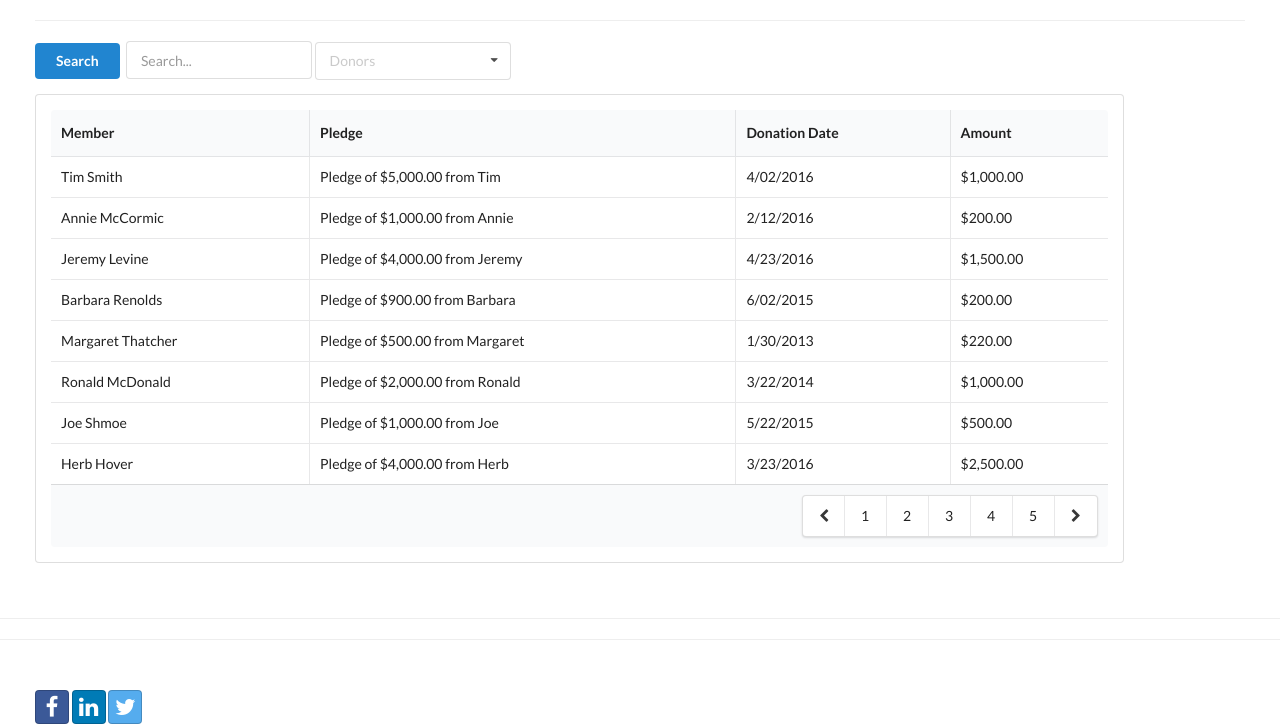
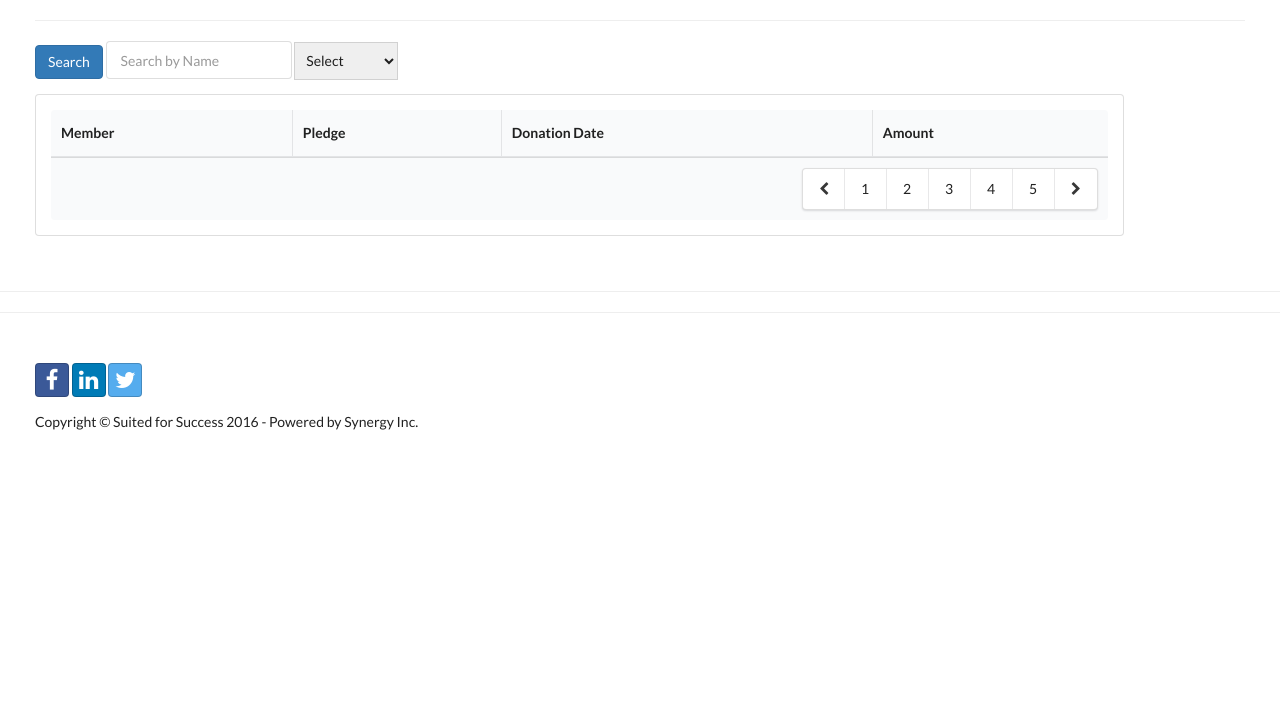
Before and after one commit to hickad/CapstonePrototype, a PHP site: page /datalookup.php in a window 1280 px wide. Shown: the part 112-836 px from the top of the page. After the commit the page ends 542 px from the top, so only its background shows below. Run offline with PHP 8.4, Linux system fonts and the light colour scheme; lists and menus that the app fills with data are empty.

Commit message:
finished Data lookup
Finished the data lookup page.  Added customer and donor search options.

```diff
--- a/customers.php
+++ b/customers.php
@@ -286,7 +286,7 @@
          row += "<button id='uxEditBtn'class='btn btn-secondary' role='button' onclick='javascript:removeRow("+id+");'>Delete</button>"
          row += "</th>"
          row += "<td>"+ name +"</td>"
-         row += "<td>"+ address +"</td>"
+         row += "<td><div style='wordwrap:break-word;width:180px'>"+ address +"</div></td>"
          row += "<td>"+ email +"</td>"
          row += "<td>"+ phone +"</td></tr>";
 
--- a/datalookup.php
+++ b/datalookup.php
@@ -10,7 +10,11 @@
     <meta name="author" content="">
 
     <title>Data Lookup</title>
+    <!-- jQuery -->
+    <script src="js/jquery.js"></script>
 
+    <!-- Bootstrap Core JavaScript -->
+    <script src="js/bootstrap.min.js"></script>
     <link href="css/main.css" rel="stylesheet">
     <link href="css/dropdown.min.css" rel="stylesheet">
 
@@ -49,22 +53,19 @@
 
 	<hr>
 
-		<button class="ui primary button">
-		  Search
-		</button>
+
+		<button type="button" id="uxSearchBtn" address="button" class="btn btn-primary">Search</button>
 
 		<div class="ui input">
-		  <input type="text" placeholder="Search...">
+		  <input id="uxSearchInput" type="text" placeholder="Search by Name">
 		</div>
-		<div class="ui selection dropdown">
-		  <input type="hidden" name="gender">
-		  <i class="dropdown icon"></i>
-		  <div class="default text">Donors</div>
-		  <div class="menu">
-			<div class="item" data-value="1">Donors</div>
-			<div class="item" data-value="0">Customers</div>
-		  </div>
-		</div>
+
+		<select id=uxDataLookupDD class="ui dropdown">
+		  <option value="">Select</option>
+		  <option value="0">Donors</option>
+		  <option value="1">Customers</option>
+		</select>
+
 
          <table id="donationTable" class="ui celled table" style="width:90%;padding: 15px;">
           <thead>
@@ -105,11 +106,7 @@
     </div>
     <!-- /.container -->
 
-    <!-- jQuery -->
-    <script src="js/jquery.js"></script>
 
-    <!-- Bootstrap Core JavaScript -->
-    <script src="js/bootstrap.min.js"></script>
 
 
    <script>
@@ -117,7 +114,7 @@
  //
  // INITIAL CONDITION
  //
-var dt = [{name:"Tim Smith", pledgeAmount: 5000, date:"4/02/2016", amount: 1000},
+var donorData = [{name:"Tim Smith", pledgeAmount: 5000, date:"4/02/2016", amount: 1000},
 				  {name:"Annie McCormic", pledgeAmount: 1000, date:"2/12/2016", amount: 200},
 				  {name:"Jeremy Levine", pledgeAmount: 4000, date:"4/23/2016", amount: 1500},
 				  {name:"Barbara Renolds", pledgeAmount: 900, date:"6/02/2015", amount: 200},
@@ -127,7 +124,53 @@
 				  {name:"Herb Hover", pledgeAmount: 4000, date:"3/23/2016", amount: 2500}];
 
 
-	dataBind(dt);
+var customerData = [{name:"James Smith", address:"555 Orange Lane, Jacksonville, Fl. 32085",email:"smith@gmail.com",phone:"555-904-6778"},
+					{name:"Herb O'Reilly", address:"456 Pink Lane, Jacksonville, Fl. 32085",email:"Herb@gmail.com",phone:"555-703-4566"},
+					{name:"Annie Ford", address:"789 Red Lane, Jacksonville, Fl. 32085",email:"Ford@gmail.com",phone:"555-906-2367"},
+					{name:"Rob Michaels", address:"234 Blue Lane, Jacksonville, Fl. 32085",email:"Michaels@gmail.com",phone:"555-907-4589"},
+					{name:"Greg Porter", address:"678 Violet Lane, Jacksonville, Fl. 32085",email:"Porter@gmail.com",phone:"555-904-4568"}];
+
+
+
+
+$("#uxSearchBtn").click(function()
+{
+	$('#donationTable tbody').empty();
+
+	var userName = $('#uxSearchInput').val().trim();
+
+	if(userName == "")
+	{
+		if($('#uxDataLookupDD').val() === "0")
+			dataBindDonor(donorData);
+		else if($('#uxDataLookupDD').val() === "1")
+			dataBindCustomer(customerData);
+	}
+	else
+	{
+		if($('#uxDataLookupDD').val() === "0")
+		{
+			for(var i in donorData)
+			{
+				if(donorData[i].name == userName)
+					dataBindDonor([donorData[i]]);
+			}
+		}
+		else if($('#uxDataLookupDD').val() === "1")
+		{
+			for(var i in customerData)
+			{
+				if(customerData[i].name == userName)
+					dataBindDonor([customerData[i]]);
+			}
+
+		}
+
+	}
+
+});
+
+
 
  // FUNCTIONS ------------------------------------
  //
@@ -135,7 +178,8 @@
  //
  function addDonorRow(id,name,pledgeAmount,date,amount)
  {
-     var row = "<tr>"
+	 var row = "";
+		 row = "<tr>"
 		 row += "<td>"+ name +"</td>"
 		 row += "<td>Pledge of "+ toDollarAmount(pledgeAmount) +" from "+ name.split(" ")[0] +"</td>"
 		 row += "<td>"+ date +"</td>"
@@ -145,10 +189,24 @@
  }
 
 
+ function addCustomerRow(id,name,address,email, phone)
+ {
+     var row = "<tr>"
+         row += "<td>"+ name +"</td>"
+         row += "<td><div style='wordwrap:break-word;width:180px'>"+ address +"</div></td>"
+         row += "<td>"+ email +"</td>"
+         row += "<td>"+ phone +"</td></tr>";
+
+     $('#donationTable tbody').append(row);
+ }
+
+
+
+
  //
  // Populate the table with data.
  //
- function dataBind(dataSource)
+ function dataBindDonor(dataSource)
  {
     for( var i in dataSource)
     {
@@ -162,6 +220,20 @@
  }
 
 
+  function dataBindCustomer(dataSource)
+ {
+    for( var i in dataSource)
+    {
+      addCustomerRow(i,
+                  dataSource[i].name,
+                  dataSource[i].address,
+                  dataSource[i].email,
+                  dataSource[i].phone);
+    }
+ }
+
+
+
 
  </script>
 
```
Lines whose indentation alone changed are shown as unchanged.
